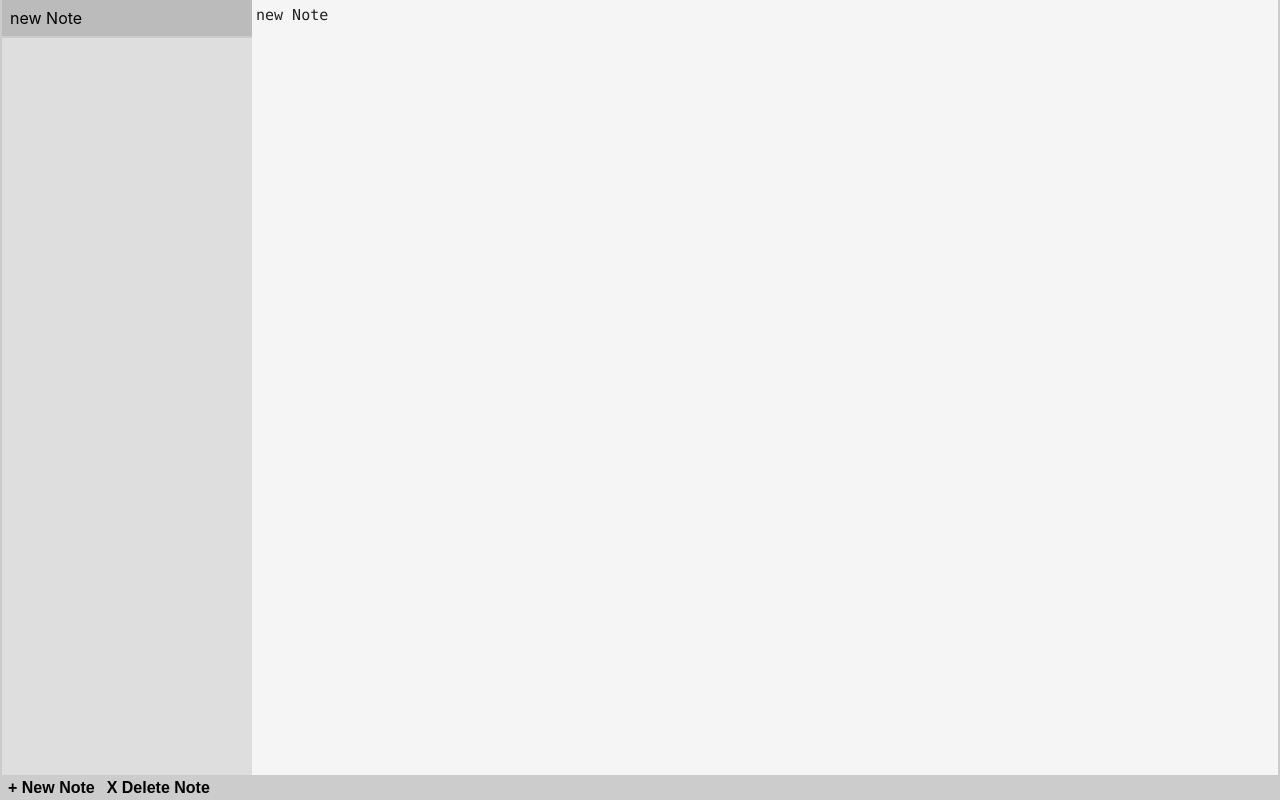
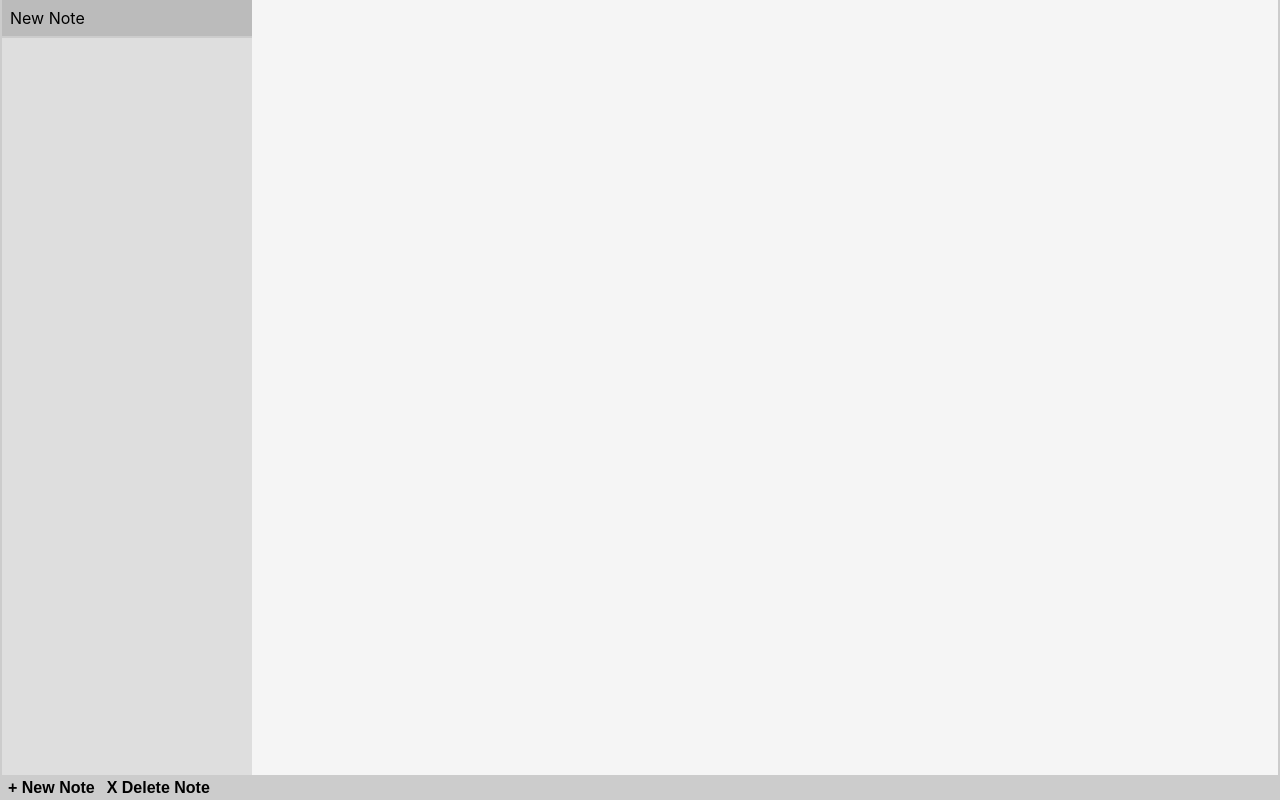
Before and after one commit to dimonProto/vnote, a React (Create React App) app: page / in a window 1280 px wide. Both pictures are taken after a click on the button "+ New Note". Built offline with nearby package versions, Linux system fonts and the light colour scheme; no server answers.

Commit message:
add ability to prune notes on swap

```diff
--- a/src/containers/Navigation.tsx
+++ b/src/containers/Navigation.tsx
@@ -12,7 +12,7 @@ const Navigation = () => {
   return (
     <nav className='navigation'>
       <button className='nav-button' onClick={() => {
-        const note = { id: uuidv4(), text: 'new Note', created: '', lastUpdated: '' }
+        const note = { id: uuidv4(), text: '', created: '', lastUpdated: '' }
         dispatch(addNote(note))
         dispatch(swapNote(note.id))
       }}>+ New Note
@@ -20,7 +20,10 @@ const Navigation = () => {
       <button
         className='nav-button'
         onClick={() => {
-          dispatch(deleteNote(activeNote.id))
+          if (activeNote) {
+            dispatch(deleteNote(activeNote.id))
+          }
+
         }}
       >
         X Delete Note
--- a/src/containers/NoteList.tsx
+++ b/src/containers/NoteList.tsx
@@ -1,7 +1,7 @@
 import React from 'react'
 import { useDispatch, useSelector } from 'react-redux'
 import { AppDispatch, RootState } from 'store'
-import { swapNote } from 'store/slices/noteSlice'
+import { pruneNote, swapNote } from 'store/slices/noteSlice'
 
 
 const NoteList = () => {
@@ -15,10 +15,20 @@ const NoteList = () => {
     <aside className='sidebar'>
       <div className='note-list'>
         {notes.map(note => {
-          const noteTitle = note?.text?.indexOf('\n') !== -1 ? note.text.slice(0, note.text.indexOf('\n')) : note.text.slice(0, 50)
+          let noteTitle: string
+          if (!note.text) {
+            noteTitle = 'New Note'
+          } else if (note.text.indexOf('\n') !== -1) {
+            noteTitle = note.text.slice(0, note.text.indexOf('\n'))
+          } else {
+            noteTitle = note.text.slice(0, 50)
+          }
           return (
             <div key={note.id} className={note.id === active ? 'note-title active' : 'note-title'}
-                 onClick={() => dispatch(swapNote(note.id))}>
+                 onClick={() => {
+                   dispatch(swapNote(note.id))
+                   dispatch(pruneNote())
+                 }}>
               {noteTitle}
             </div>
           )
--- a/src/store/slices/noteSlice.ts
+++ b/src/store/slices/noteSlice.ts
@@ -27,9 +27,10 @@ export const loadNotes = createAsyncThunk<NoteItem[], void>(
 
 const initialState = {
   data: [] as NoteItem[],
-  active: null,
+  active: '',
+  error: '',
   loading: true,
-  error: null,
+
 }
 
 
@@ -39,7 +40,7 @@ export const noteSlice = createSlice({
   reducers: {
     loadNotesSuccess: (state, action) => {
       state.data = action.payload
-      state.active = action.payload.length > 0 ? action.payload[0].id : null
+      state.active = action.payload.length > 0 ? action.payload[0].id : ''
     },
     loadNotesError: (state, action) => {
       state.error = action.payload
@@ -52,9 +53,12 @@ export const noteSlice = createSlice({
     },
     deleteNote: (state, action) => {
       const noteIndex = state.data.findIndex(note => note.id === action.payload)
-      const newActiveNoteId = state.data[noteIndex - 1] ? state.data[noteIndex - 1].id : null
+      const newActiveNoteId = state.data[noteIndex - 1] ? state.data[noteIndex - 1].id : ''
       state.data = state.data.filter(note => note.id !== action.payload)
       state.active = newActiveNoteId
+    },
+    pruneNote: (state) => {
+      state.data = state.data.filter(note => note.text !== '')
     },
     updateNote: (state, action) => {
       state.data = state.data.map((note) =>
@@ -90,6 +94,6 @@ export const noteSlice = createSlice({
 
 
 // Action creators are generated for each case reducer function
-export const { addNote, updateNote, swapNote, deleteNote } = noteSlice.actions
+export const { addNote, updateNote, swapNote, deleteNote, pruneNote } = noteSlice.actions
 
 export default noteSlice.reducer
```
Also changed, not shown: src/type/index.ts (+7 -0 lines).
